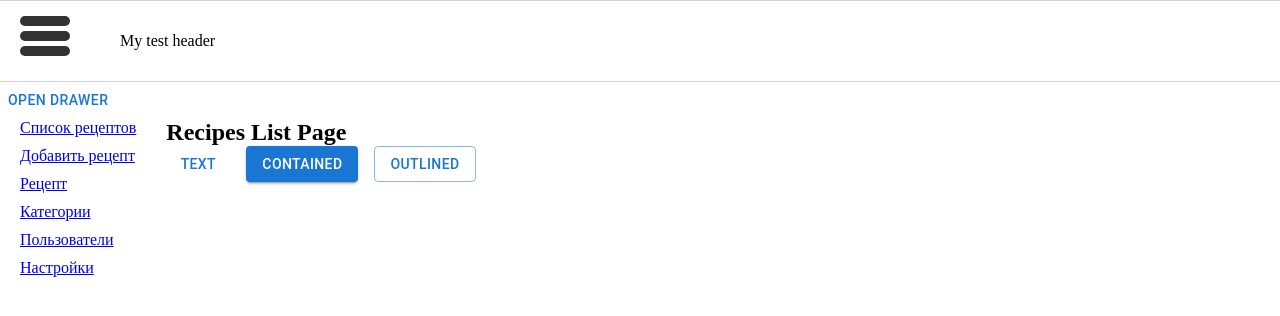
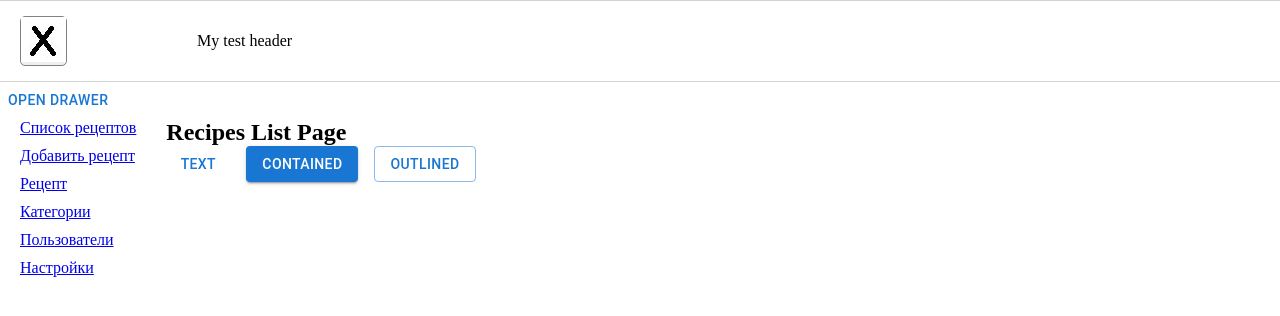
Before and after one commit to eugene-lophitsky/food-recipes-client, a React (Vite) app: page / in a window 1280 px wide. Shown: the top 316 px of the page. Built offline with nearby package versions, Linux system fonts and the light colour scheme.

Commit message:
add state to burgerButton

```diff
--- a/src/widgets/header/ui/Header.jsx
+++ b/src/widgets/header/ui/Header.jsx
@@ -1,4 +1,5 @@
-import * as React from 'react';
+// import * as React from 'react';
+import {useState} from "react";
 import Box from '@mui/material/Box';
 import Drawer from '@mui/material/Drawer';
 import Button from '@mui/material/Button';
@@ -7,17 +8,18 @@ import ListItem from '@mui/material/ListItem';
 import ListItemButton from '@mui/material/ListItemButton';
 import ListItemText from '@mui/material/ListItemText';
 import styles from "./Header.module.css";
+import buttonDefault from "./buttonDefault.jpg";
+import buttonPressed from "./buttonPressed.jpg";
+
 
 export default function Header() {
-    const [open, setOpen] = React.useState(false);
-
-    const toggleDrawer = (newOpen) => () => {
-        setOpen(newOpen);
-    };
+    const [open, setOpen] = useState();
 
     const DrawerList = (
         <div className={styles.drawerWrapper}>
-            <Box className={styles.box} sx={{ width: 250}} role="presentation" onClick={toggleDrawer(false)}>
+            <Box className={styles.box} sx={{ width: 250}} role="presentation"
+                 // onClick={toggleDrawer(false)}
+            >
                 <List>
                     {['Inbox', 'Starred', 'Send email', 'Drafts'].map((text) => (
                         <ListItem key={text} disablePadding>
@@ -34,13 +36,16 @@ export default function Header() {
     return (
       <div className={styles.drawerBody}>
         <header className={styles.header}>
+          <button style={open ? {cursor: "pointer"} : {cursor: "default"}} id="burgerButton" onClick={()=>{
+              open ? setOpen(false) : setOpen(true)}}>
+            <img src={open ? buttonDefault : buttonPressed} />
+          </button>
           <div className={styles.header__title}>My test header</div>
-                <div className={styles.burger}>
-                    <span></span>
-                </div>
         </header>
-            <Button onClick={toggleDrawer(true)}>Open drawer</Button>
-            <Drawer open={open} onClose={toggleDrawer(false)}>
+        <Button >Open drawer</Button>
+        <Drawer open={open}
+                // onClose={toggleDrawer(false)}
+        >
           {DrawerList}
         </Drawer>
       </div>
--- a/src/widgets/header/ui/Header.module.css
+++ b/src/widgets/header/ui/Header.module.css
@@ -9,11 +9,10 @@
 .box {
     height: auto;
     background-color: chocolate;
-    margin-top: 110px;
+    margin-top: 80px;
 }
 
 .drawerBody {
-    /*margin-left: 220px;*/
     z-index: 8850;
 }
 
@@ -34,48 +33,7 @@
     margin-left: 100px;
 }
 
-.burger {
-    position: absolute;
-    left: 20px;
-    top: 10px;
-    width: 50px;
-    height: 50px;
-    cursor: pointer;
-}
-.burger span, .burger span:before, .burger span:after{
-    width: 100%;
-    position: absolute;
-    height: 10px;
-    background: #333;
-    display: block;
-    transition: .3s;
+button {
+    border: 1px solid rgb(133, 129, 129);
     border-radius: 5px;
 }
-.burger span:before{
-    content: "";
-    top: -15px;
-    transition: top 300ms 300ms, transform 300ms cubic-bezier(0.23, 1, 0.32, 1);
-}
-.burger span{
-    top: 20px;
-}
-.burger span:after{
-    content: "";
-    bottom: -15px;
-    transition: bottom 300ms 300ms, transform 300ms cubic-bezier(0.23, 1, 0.32, 1);}
-
-.burger span:active:before{
-    content: "";
-    top: 0;
-    transform: rotate(45deg);
-    transition: top 300ms, transform 300ms 300ms cubic-bezier(0.68, -0.55, 0.265, 1.55);
-}
-.burger span:active:after{
-    content: "";
-    bottom: 0;
-    transform: rotate(-45deg);
-    transition: bottom 300ms, transform 300ms 300ms cubic-bezier(0.68, -0.55, 0.265, 1.55);
-}
-.burger span:active{
-    background: rgba(255, 255, 255, 0);
-}
```
Also changed, not shown: src/widgets/header/ui/buttonDefault.jpg (added), src/widgets/header/ui/buttonPressed.jpg (added). Lines whose indentation alone changed are shown as unchanged.
